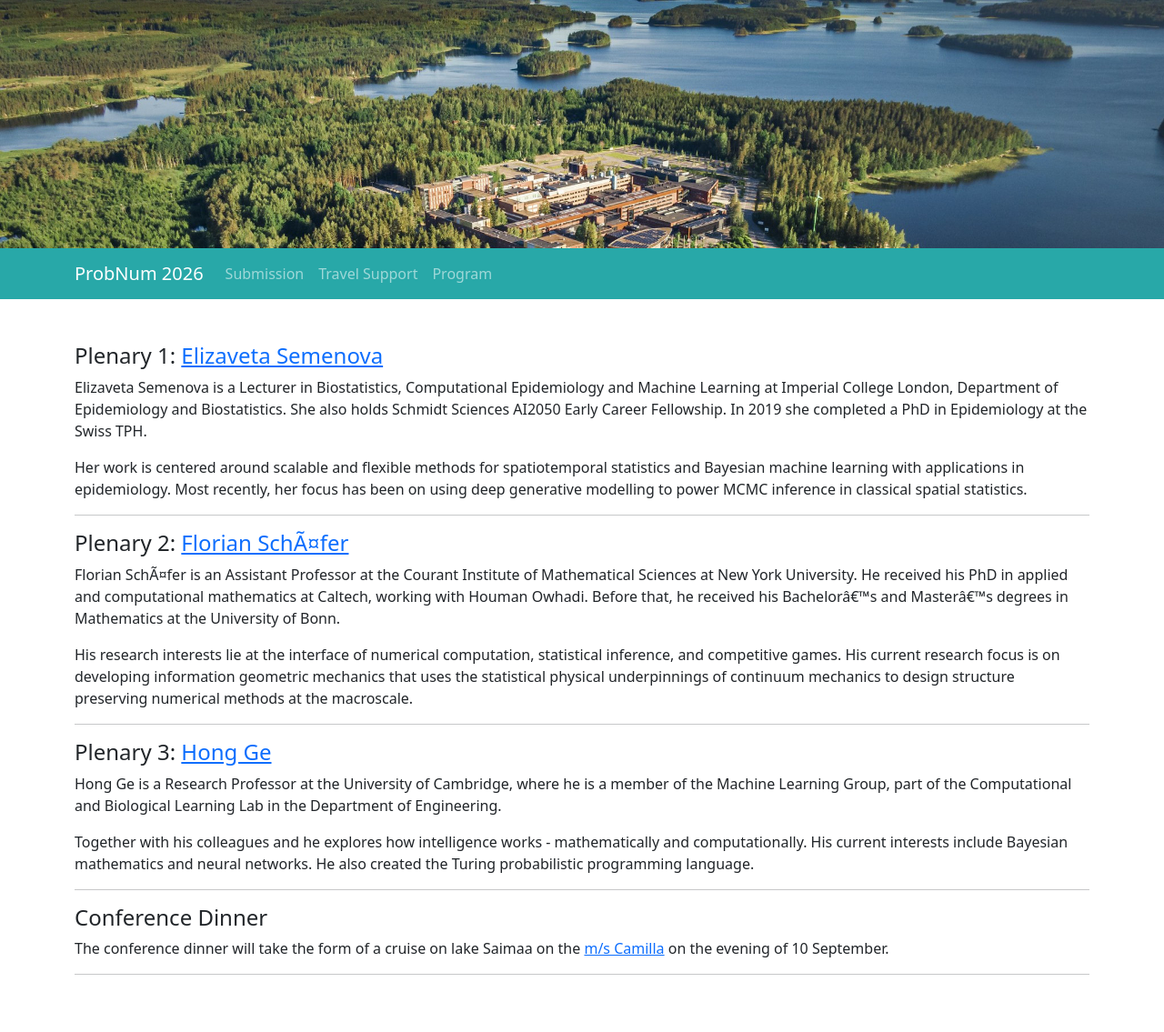
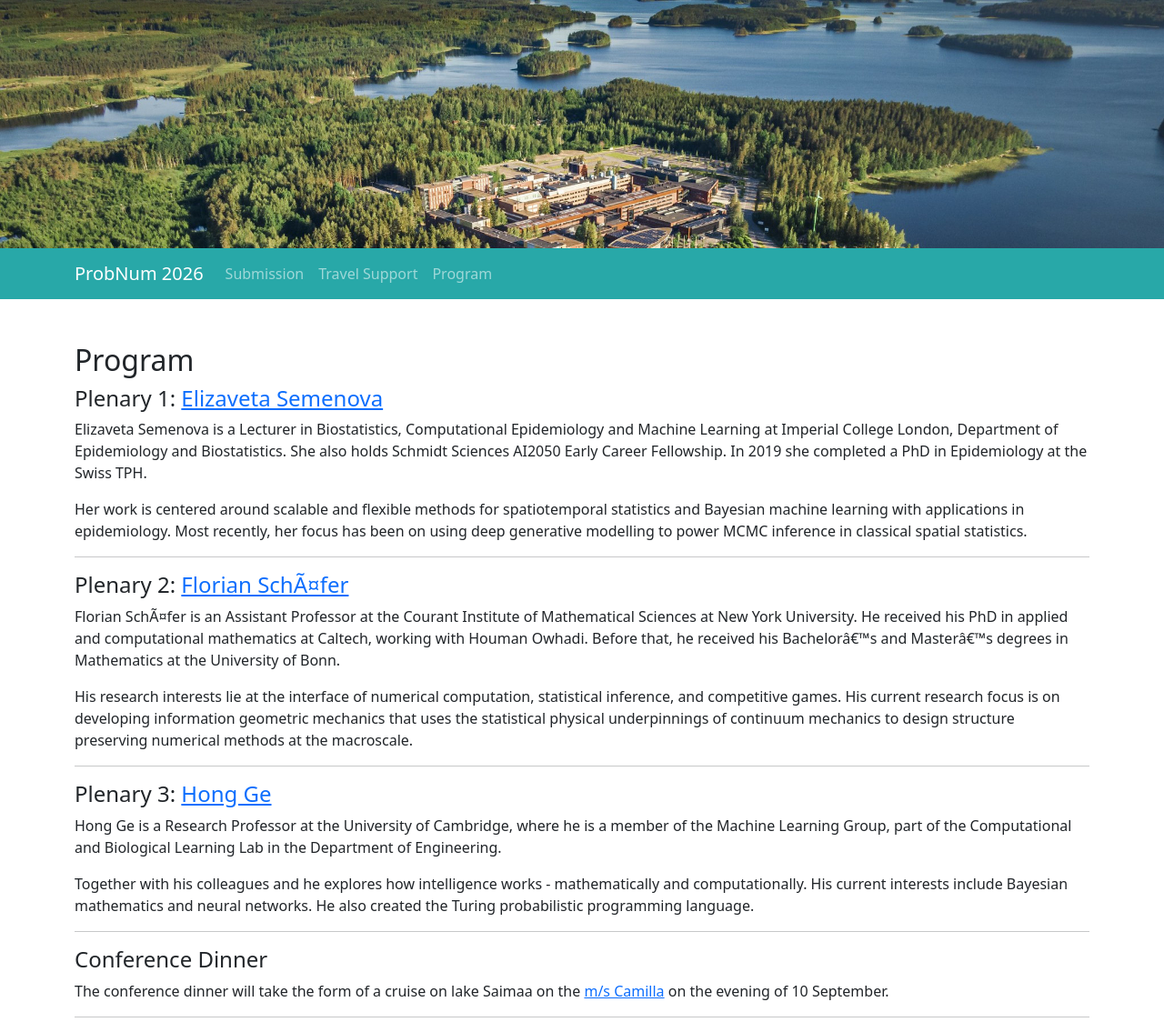
Before and after one commit to probnum2026/probnum2026.github.io, a Jekyll site: the page built from program.md, in a window 1280 px wide. Shown: the whole page at 91% size. Built offline with Jekyll 4.4.1, drawn with Linux system fonts in a browser that asks for light colours; nearby versions of some CDN libraries; before the commit the page ends 1088 px from its top, so only the background shows below that.

Commit message:
add title for program

```diff
--- a/program.md
+++ b/program.md
@@ -3,6 +3,8 @@ layout: default
 title: "ProbNum 2026 &ndash; Program"
 header_image: LUT.jpg
 ---
+
+## Program
 
 #### Plenary 1: [Elizaveta Semenova](https://www.elizaveta-semenova.com/)
 
```
